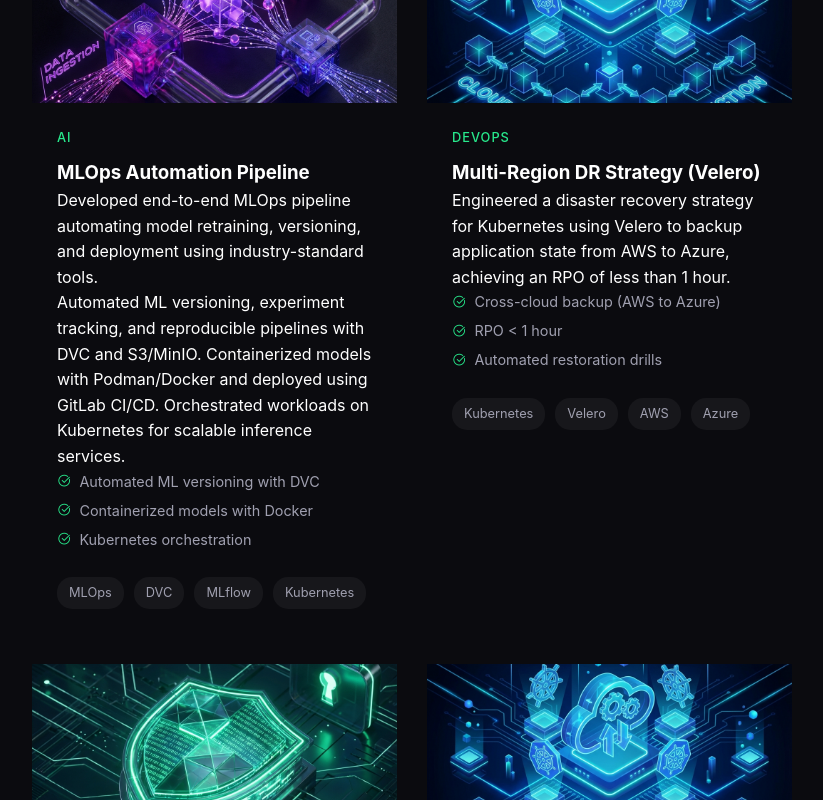
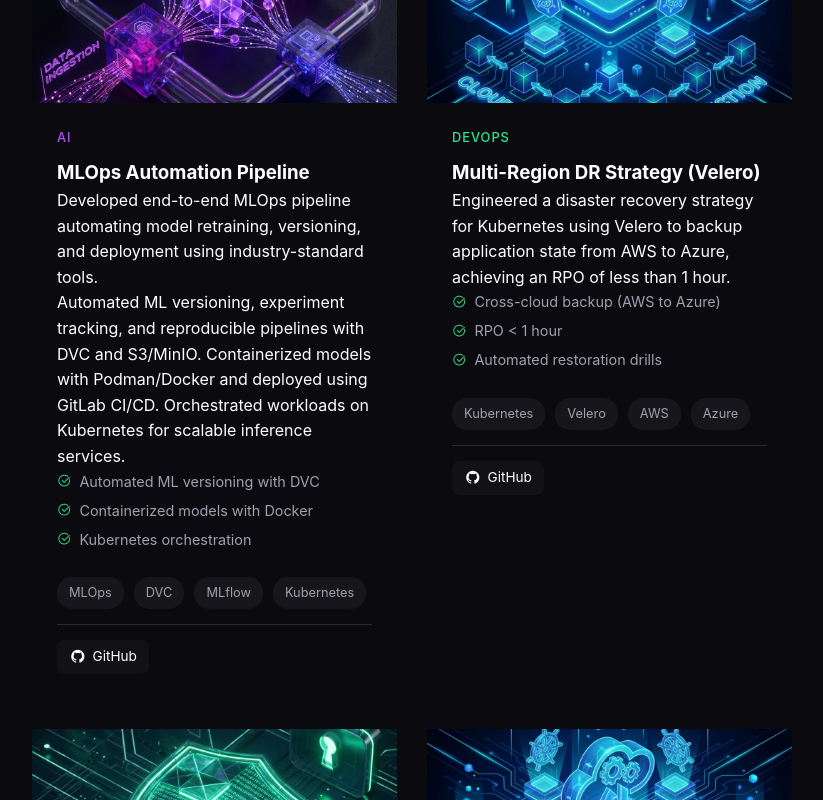
Before and after one commit to benslimamahdi/benslimamahdi.github.io, a React (Vite) app: page / in a window 1280 px wide. Shown: the part 3900-4700 px from the top of the page, without its empty margins (368-1191 px from the left). Built offline with nearby package versions, Linux system fonts and the light colour scheme.

Commit message:
Add category color coding and direct project links

```diff
--- a/src/components/Sections/Portfolio.css
+++ b/src/components/Sections/Portfolio.css
@@ -165,6 +165,21 @@
     font-weight: 500;
 }
 
+.category-ai {
+    color: #a855f7;
+    /* Purple */
+}
+
+.category-devops {
+    color: var(--text-accent);
+    /* Green */
+}
+
+.category-dev {
+    color: #3b82f6;
+    /* Blue */
+}
+
 .portfolio-card h3 {
     font-size: 1.25rem;
     margin-bottom: 15px;
@@ -231,3 +246,39 @@
         grid-template-columns: 1fr;
     }
 }
+
+.card-links {
+    margin-top: 15px;
+    padding-top: 15px;
+    border-top: 1px solid var(--border-light);
+    display: flex;
+    gap: 15px;
+}
+
+.card-link-btn {
+    text-decoration: none;
+    display: flex;
+    align-items: center;
+    gap: 6px;
+    font-size: 0.85rem;
+    padding: 6px 12px;
+    border-radius: 8px;
+    background: rgba(255, 255, 255, 0.03);
+    transition: all 0.3s ease;
+}
+
+.card-link-btn:hover {
+    background: rgba(255, 255, 255, 0.1);
+}
+
+.card-link-btn.github {
+    color: var(--text-primary);
+}
+
+.card-link-btn.demo {
+    color: var(--text-accent);
+}
+
+.card-link-btn i {
+    font-size: 1.1rem;
+}
--- a/src/components/Sections/Portfolio.jsx
+++ b/src/components/Sections/Portfolio.jsx
@@ -69,7 +69,7 @@ const Portfolio = () => {
                             </div>
                         </div>
                         <div className="card-content">
-                            <span className="card-category">{project.category}</span>
+                            <span className={`card-category category-${project.category.toLowerCase()}`}>{project.category}</span>
                             <h3>{project.title}</h3>
                             <p>{project.description}</p>
 
@@ -90,6 +90,19 @@ const Portfolio = () => {
                                     <span key={index}>{tech}</span>
                                 ))}
                             </div>
+
+                            <div className="card-links">
+                                {project.githubLink && (
+                                    <a href={project.githubLink} target="_blank" rel="noreferrer" className="card-link-btn github">
+                                        <i className="lab la-github"></i> GitHub
+                                    </a>
+                                )}
+                                {project.demoLink && (
+                                    <a href={project.demoLink} target="_blank" rel="noreferrer" className="card-link-btn demo">
+                                        <i className="las la-external-link-alt"></i> Demo
+                                    </a>
+                                )}
+                            </div>
                         </div>
                     </div>
                 ))}
```
